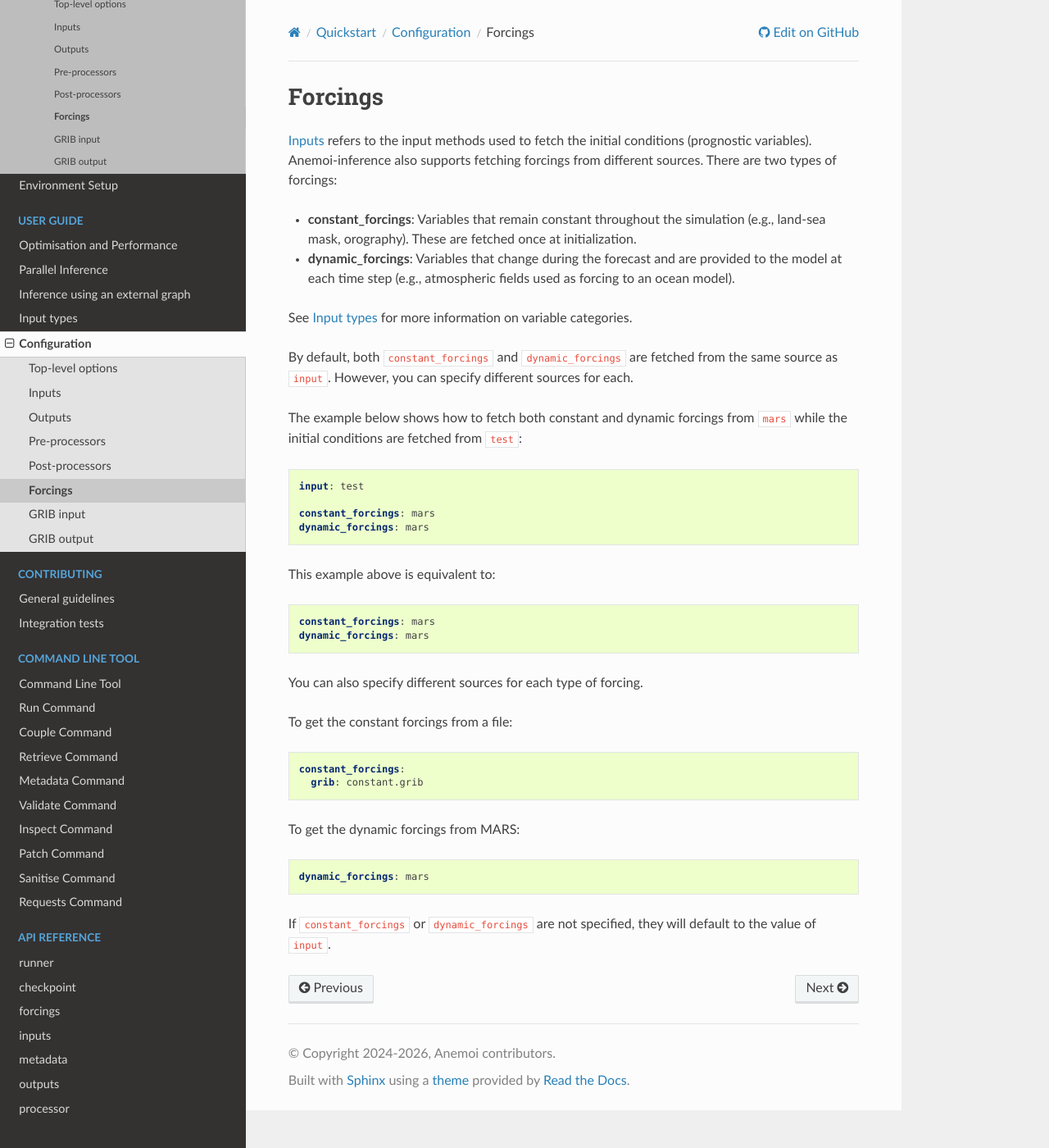
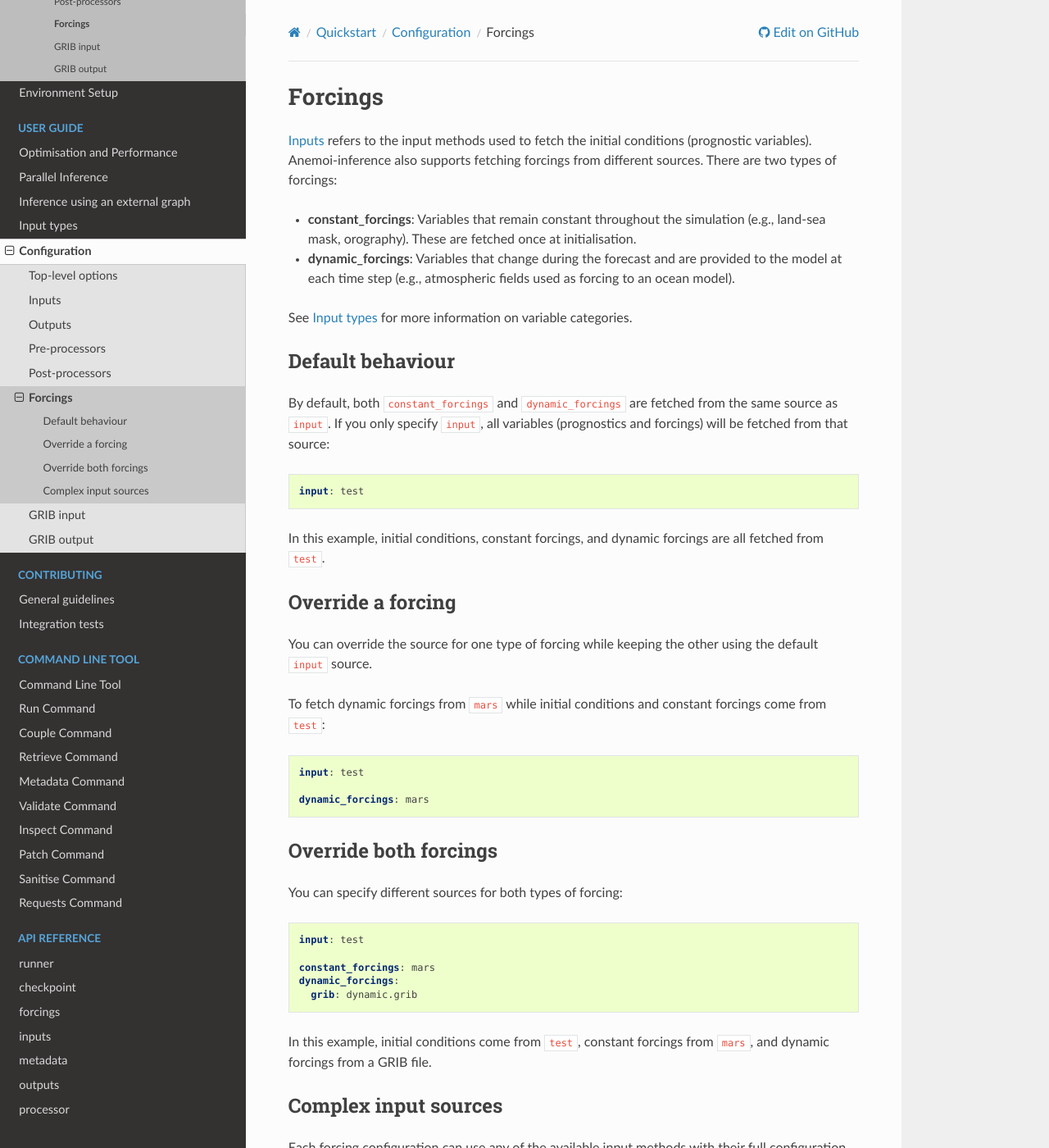
Before and after one commit to ecmwf/anemoi-inference, a Sphinx documentation site: the page built from docs/inference/configs/forcings.rst, in a window 1280 px wide and 1400 px high. Shown: the whole window at 82% size. Built offline with Sphinx 7.4.7 and the Read the Docs theme 3.1.0, drawn with Linux system fonts in a browser that asks for light colours; the version number could not be read and is left out; some of the changed text lies outside the part shown.

Commit message:
Address PR feedback: use British English and restructure docs
Co-authored-by: HCookie <48088699+HCookie@users.noreply.github.com>

```diff
--- a/docs/inference/configs/forcings.rst
+++ b/docs/inference/configs/forcings.rst
@@ -11,7 +11,7 @@ forcings:
 
 - **constant_forcings**: Variables that remain constant throughout the
   simulation (e.g., land-sea mask, orography). These are fetched once
-  at initialization.
+  at initialisation.
 
 - **dynamic_forcings**: Variables that change during the forecast and
   are provided to the model at each time step (e.g., atmospheric fields
@@ -19,29 +19,52 @@ forcings:
 
 See :ref:`input-types` for more information on variable categories.
 
+**********************
+Default behaviour
+**********************
+
 By default, both ``constant_forcings`` and ``dynamic_forcings`` are
-fetched from the same source as ``input``. However, you can specify
-different sources for each.
-
-The example below shows how to fetch both constant and dynamic forcings
-from ``mars`` while the initial conditions are fetched from ``test``:
+fetched from the same source as ``input``. If you only specify ``input``,
+all variables (prognostics and forcings) will be fetched from that source:
 
 .. literalinclude:: yaml/forcings_1.yaml
    :language: yaml
 
-This example above is equivalent to:
+In this example, initial conditions, constant forcings, and dynamic forcings
+are all fetched from ``test``.
+
+**********************
+Override a forcing
+**********************
+
+You can override the source for one type of forcing while keeping the other
+using the default ``input`` source.
+
+To fetch dynamic forcings from ``mars`` while initial conditions and constant
+forcings come from ``test``:
 
 .. literalinclude:: yaml/forcings_2.yaml
    :language: yaml
 
-You can also specify different sources for each type of forcing.
+**********************
+Override both forcings
+**********************
 
-To get the constant forcings from a file:
+You can specify different sources for both types of forcing:
 
 .. literalinclude:: yaml/forcings_3.yaml
    :language: yaml
 
-To get the dynamic forcings from MARS:
+In this example, initial conditions come from ``test``, constant forcings
+from ``mars``, and dynamic forcings from a GRIB file.
+
+**********************
+Complex input sources
+**********************
+
+Each forcing configuration can use any of the available input methods with
+their full configuration options. For example, to read constant forcings
+from a specific GRIB file:
 
 .. literalinclude:: yaml/forcings_4.yaml
    :language: yaml
--- a/docs/inference/configs/yaml/forcings_1.yaml
+++ b/docs/inference/configs/yaml/forcings_1.yaml
@@ -1,4 +1 @@
 input: test
-
-constant_forcings: mars
-dynamic_forcings: mars
--- a/docs/inference/configs/yaml/forcings_2.yaml
+++ b/docs/inference/configs/yaml/forcings_2.yaml
@@ -1,2 +1,3 @@
-constant_forcings: mars
+input: test
+
 dynamic_forcings: mars
--- a/docs/inference/configs/yaml/forcings_3.yaml
+++ b/docs/inference/configs/yaml/forcings_3.yaml
@@ -1,2 +1,5 @@
-constant_forcings:
-  grib: constant.grib
+input: test
+
+constant_forcings: mars
+dynamic_forcings:
+  grib: dynamic.grib
--- a/docs/inference/configs/yaml/forcings_4.yaml
+++ b/docs/inference/configs/yaml/forcings_4.yaml
@@ -1 +1,4 @@
-dynamic_forcings: mars
+input: test
+
+constant_forcings:
+  grib: constant.grib
```
